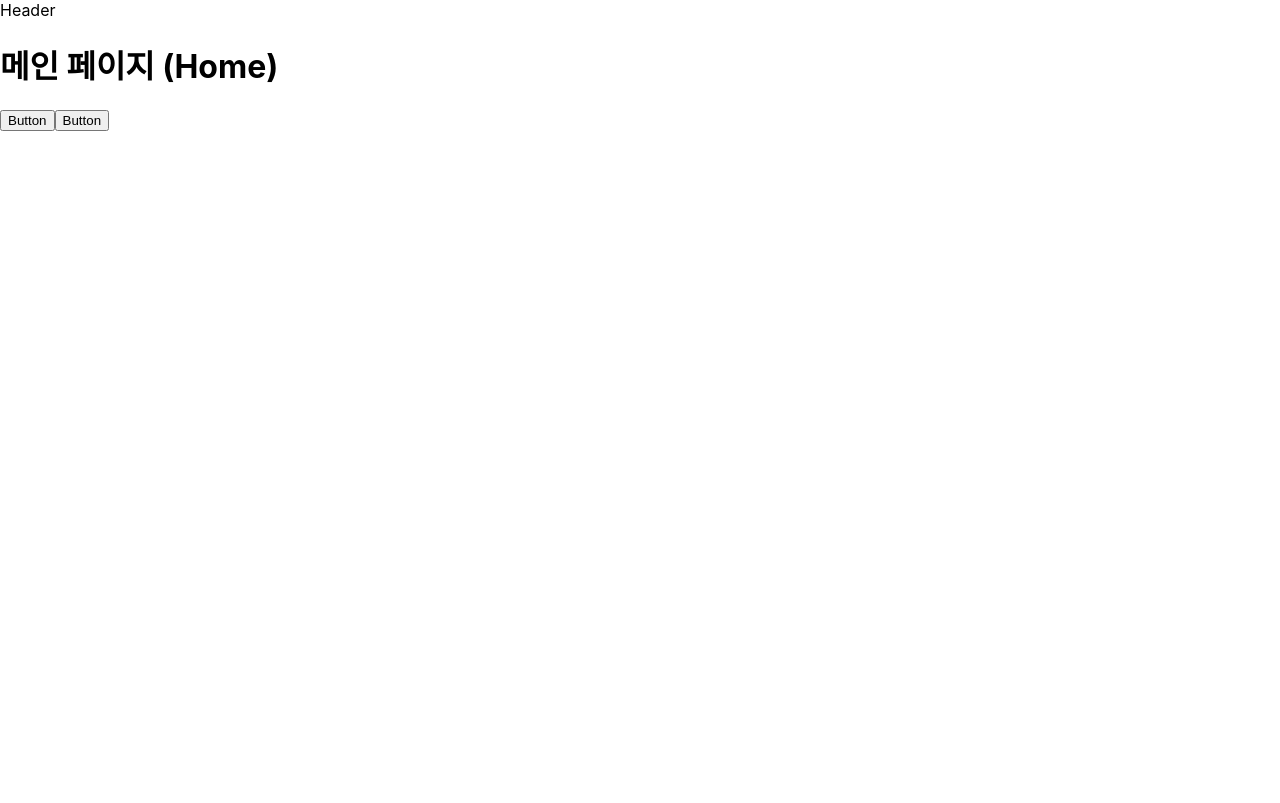
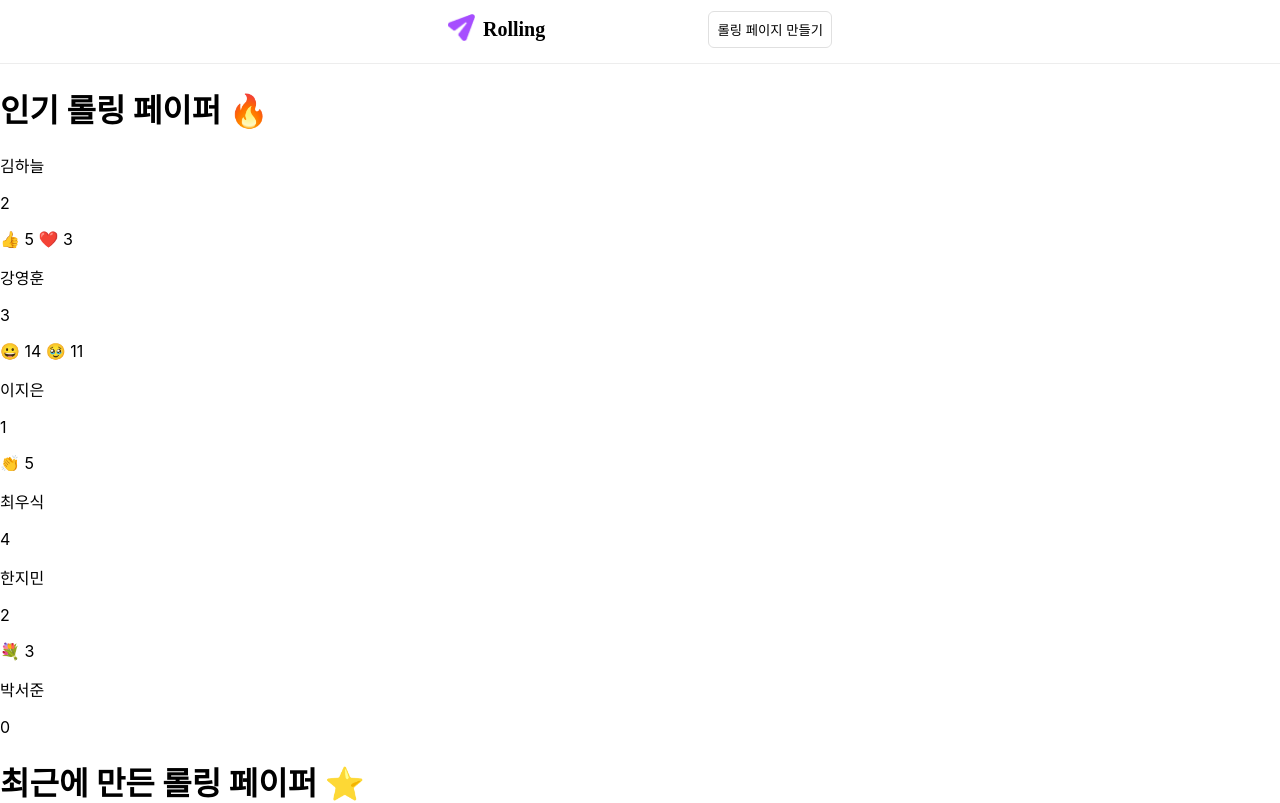
Before and after one commit to urapp13ofmyeye/P2_4_Rolling, a React (Create React App) app: page / in a window 1280 px wide. Shown: the top 803 px of the page. Built offline with nearby package versions, Linux system fonts and the light colour scheme; a web font is replaced by a local one.

Commit message:
feat: nav바 기능 추가

```diff
--- a/src/App.js
+++ b/src/App.js
@@ -1,15 +1,16 @@
-import React from "react";
-import { BrowserRouter as Router, Routes, Route } from "react-router-dom";
+import React from 'react';
+import { BrowserRouter as Router, Routes, Route } from 'react-router-dom';
 
-import Header from "./components/Header";
-import Button from "./components/Button";
-import TextField from "./components/TextField";
-import Modal from "./components/Modal";
-import Toast from "./components/Toast";
-import Badge from "./components/Badge";
-import CardList from "./components/CardList";
-import Card from "./components/Card";
-import Option from "./components/Option";
+import Header from './components/Header';
+import Button from './components/Button';
+import TextField from './components/TextField';
+import Modal from './components/Modal';
+import Toast from './components/Toast';
+import Badge from './components/Badge';
+import CardList from './components/CardList';
+import Card from './components/Card';
+import Option from './components/Option';
+import ListPage from './pages/List/ListPage';
 
 const HomePage = () => (
   <>
@@ -17,14 +18,6 @@ const HomePage = () => (
     <h1>메인 페이지 (Home)</h1>
     <Button>롤링페이퍼 만들기</Button>
     <Button>구경해보기</Button>
-  </>
-);
-
-const ListPage = () => (
-  <>
-    <Header />
-    <h1>롤링페이퍼 목록 페이지 (/list)</h1>
-    <CardList />
   </>
 );
 
@@ -67,8 +60,8 @@ function App() {
   return (
     <Router>
       <Routes>
-        <Route path="/" element={<HomePage />} />
-        <Route path="/list" element={<ListPage />} />
+        <Route path="/list" element={<HomePage />} />
+        <Route path="/" element={<ListPage />} />
         <Route path="/post" element={<PostPage />} />
         <Route path="/post/:id" element={<PostDetailPage />} />
         <Route path="/post/:id/edit" element={<PostEditPage />} />
--- /dev/null
+++ b/src/pages/List/ListPage.css
@@ -0,0 +1,35 @@
+.list-header {
+  box-sizing: border-box;
+  height: 64px;
+  background-color: #ffffff;
+  border-bottom: 1px solid #ededed;
+  padding: 11px 28rem;
+}
+
+.navbar {
+  max-width: 1920px;
+  display: flex;
+  justify-content: space-between;
+  align-items: center;
+}
+
+.navbar-logo-name {
+  display: flex;
+  gap: 8px;
+  align-items: center;
+  font-size: 20px;
+  font-weight: bold;
+  font-family: 'Ponppins';
+}
+
+.nav-logo {
+  width: 27px;
+  height: 27px;
+}
+
+.nav-button {
+  padding: 8px;
+  background-color: white;
+  border: 1px solid #e0e0e0;
+  border-radius: 6px;
+}
--- a/src/pages/List/ListPage.jsx
+++ b/src/pages/List/ListPage.jsx
@@ -0,0 +1,73 @@
+import { useEffect, useState } from 'react';
+import mockRecipients from './mockRecipients';
+import { Link } from 'react-router-dom';
+import './ListPage.css';
+
+export default function ListPage() {
+  const [cards, setCards] = useState([]);
+
+  useEffect(() => {
+    setCards(mockRecipients);
+  }, []);
+
+  return (
+    <>
+      <header className="list-header">
+        <nav className="navbar">
+          <div className="navbar-logo-name">
+            <Link to="/list">
+              <img
+                className="nav-logo"
+                src="images/favicon_Rolling.png"
+                alt="logoImg"
+              />
+            </Link>
+            Rolling
+          </div>
+          <Link to="/post">
+            <button className="nav-button">롤링 페이지 만들기</button>
+          </Link>
+        </nav>
+      </header>
+      <main>
+        <h1>인기 롤링 페이퍼 🔥</h1>
+        {cards.map((card) => (
+          <div key={card.id}>
+            <div>{card.name}</div>
+            <div>
+              <p>{card.messageCount}</p>
+              <p>
+                {card.topReactions?.slice(0, 2).map((r) => (
+                  <span key={r.id}>
+                    {r.emoji} {r.count}{' '}
+                  </span>
+                ))}
+              </p>
+            </div>
+          </div>
+        ))}
+        <div>
+          <h1>최근에 만든 롤링 페이퍼 ⭐️️</h1>
+          {cards.map((card) => (
+            <div key={card.id}>
+              <div>{card.name}</div>
+              <div>
+                <p>{card.messageCount}명이 작성했어요</p>
+                <p>
+                  {card.topReactions?.slice(0, 2).map((r) => (
+                    <span key={r.id}>
+                      {r.emoji} {r.count}{' '}
+                    </span>
+                  ))}
+                </p>
+              </div>
+            </div>
+          ))}
+        </div>
+        <Link to="/post">
+          <button>나도 만들어보기</button>
+        </Link>
+      </main>
+    </>
+  );
+}
--- /dev/null
+++ b/src/pages/List/mockRecipients.js
@@ -0,0 +1,119 @@
+const mockRecipients = [
+  {
+    id: 1,
+    name: '김하늘',
+    backgroundColor: 'blue',
+    backgroundImageURL: null,
+    createdAt: '2023-11-01T10:00:00Z',
+    messageCount: 2,
+    recentMessages: [
+      {
+        id: 101,
+        recipientId: 1,
+        sender: '최지우',
+        profileImageURL: 'https://picsum.photos/200?random=1',
+        relationship: '친구',
+        content: '항상 고마워!',
+        font: 'Noto Sans',
+        createdAt: '2023-11-01T10:10:00Z',
+      },
+      {
+        id: 102,
+        recipientId: 1,
+        sender: '이수빈',
+        profileImageURL: 'https://picsum.photos/200?random=2',
+        relationship: '지인',
+        content: '화이팅!',
+        font: 'Pretendard',
+        createdAt: '2023-11-01T10:11:00Z',
+      },
+    ],
+    reactionCount: 12,
+    topReactions: [
+      { id: 1, emoji: '👍', count: 5 },
+      { id: 2, emoji: '❤️', count: 3 },
+    ],
+  },
+  {
+    id: 2,
+    name: '강영훈',
+    backgroundColor: 'green',
+    backgroundImageURL: null,
+    createdAt: '2023-10-26T13:19:31Z',
+    messageCount: 3,
+    recentMessages: [
+      {
+        id: 103,
+        recipientId: 2,
+        sender: '김하은',
+        profileImageURL: 'https://picsum.photos/200?random=3',
+        relationship: '가족',
+        content: '열심히 일하는 모습 멋있습니다.',
+        font: 'Pretendard',
+        createdAt: '2023-11-01T08:05:25Z',
+      },
+    ],
+    reactionCount: 48,
+    topReactions: [
+      { id: 27, emoji: '😀', count: 14 },
+      { id: 31, emoji: '🥹', count: 11 },
+    ],
+  },
+  {
+    id: 3,
+    name: '이지은',
+    backgroundColor: 'purple',
+    backgroundImageURL: null,
+    createdAt: '2023-11-03T09:00:00Z',
+    messageCount: 1,
+    recentMessages: [
+      {
+        id: 104,
+        recipientId: 3,
+        sender: '정우성',
+        profileImageURL: 'https://picsum.photos/200?random=4',
+        relationship: '동료',
+        content: '늘 존경합니다!',
+        font: '나눔명조',
+        createdAt: '2023-11-03T09:05:00Z',
+      },
+    ],
+    reactionCount: 5,
+    topReactions: [{ id: 33, emoji: '👏', count: 5 }],
+  },
+  {
+    id: 4,
+    name: '최우식',
+    backgroundColor: 'beige',
+    backgroundImageURL: null,
+    createdAt: '2023-11-02T15:00:00Z',
+    messageCount: 4,
+    recentMessages: [],
+    reactionCount: 0,
+    topReactions: [],
+  },
+  {
+    id: 5,
+    name: '한지민',
+    backgroundColor: 'blue',
+    backgroundImageURL: null,
+    createdAt: '2023-11-04T12:00:00Z',
+    messageCount: 2,
+    recentMessages: [],
+    reactionCount: 3,
+    topReactions: [{ id: 39, emoji: '💐', count: 3 }],
+  },
+  {
+    id: 6,
+    name: '박서준',
+    backgroundColor: 'green',
+    backgroundImageURL: null,
+    createdAt: '2023-11-05T13:00:00Z',
+    messageCount: 0,
+    recentMessages: [],
+    reactionCount: 0,
+    topReactions: [],
+  },
+];
+
+export default mockRecipients;
```
